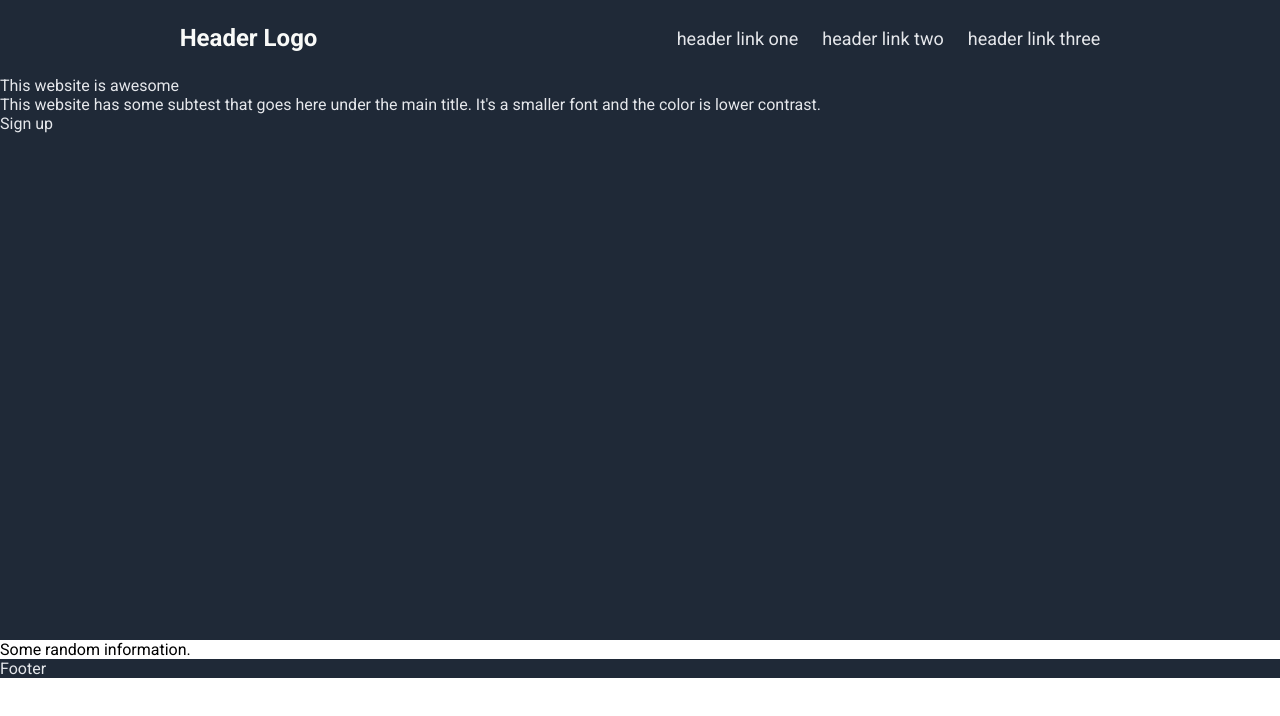
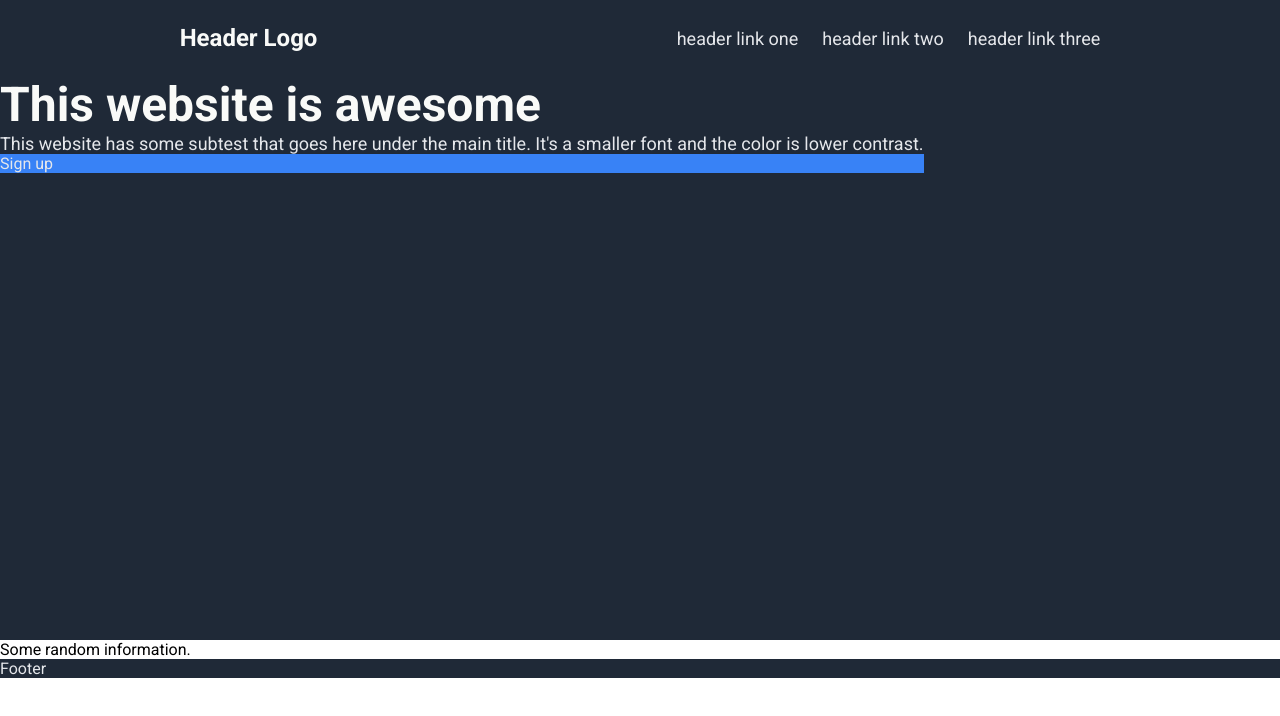
Before and after one commit to dot-sky/landing-page, a plain HTML site: page index.html in a window 1280 px wide. Drawn offline with Linux system fonts and the light colour scheme.

Commit message:
Change style of hero text section on the header

```diff
--- a/index.html
+++ b/index.html
@@ -17,11 +17,13 @@
             </ul>
         </div>
         <div class="header-content">
-            <div class="info">This website is awesome</div>
-            <div>
-                This website has some subtest that goes here under the main title. It's a smaller font and the color is lower contrast.
+            <div class="content">
+                <div class="title">This website is awesome</div>
+                <div class="secondary-text">
+                    This website has some subtest that goes here under the main title. It's a smaller font and the color is lower contrast.
+                </div>
+                <div class="button-blue">Sign up</div>
             </div>
-            <div class="button-blue">Sign up</div>
             <img src="/" alt="">
         </div>
     </div>
--- a/style.css
+++ b/style.css
@@ -21,6 +21,14 @@ body{
     align-items: center;
     padding: 24px 0px;
 }
+.header-content{
+    display: flex;
+}
+.title{
+    font-size: 48px;
+    font-weight: 800;
+    color: #f9faf8;
+}
 ul{
     list-style: none;
     margin: 0;
@@ -30,11 +38,17 @@ ul{
 }
 .logo{
     font-size: 24px;
+    font-weight: 600;
     color: #f9faf8;
-    font-weight: 600;
 }
+a{
+    text-decoration: none;
+}
+.secondary-text,
 a{
     font-size: 18px;
     color: #e5e7eb;
-    text-decoration: none;
 }
+.button-blue{
+    background-color: #3882f6;
+}
```
